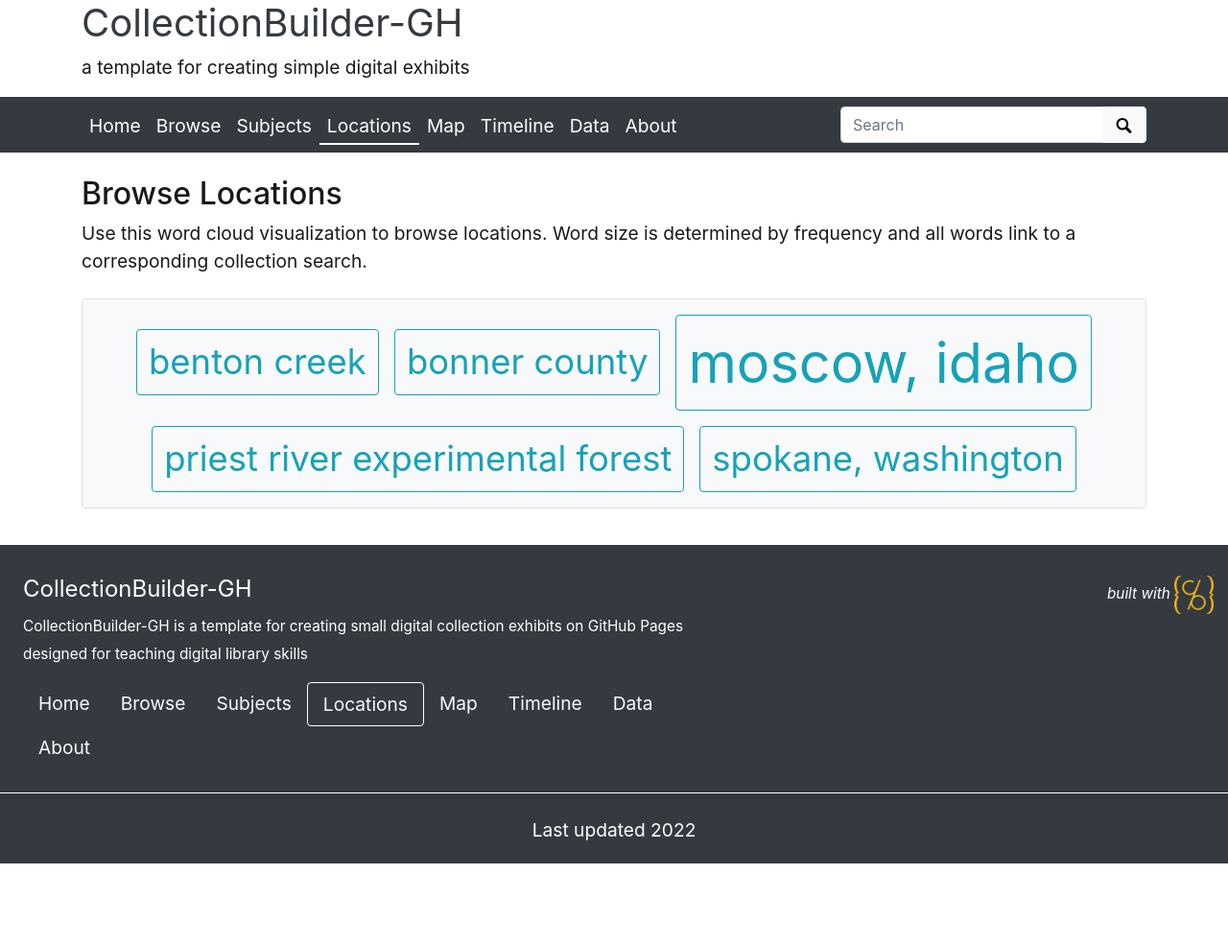
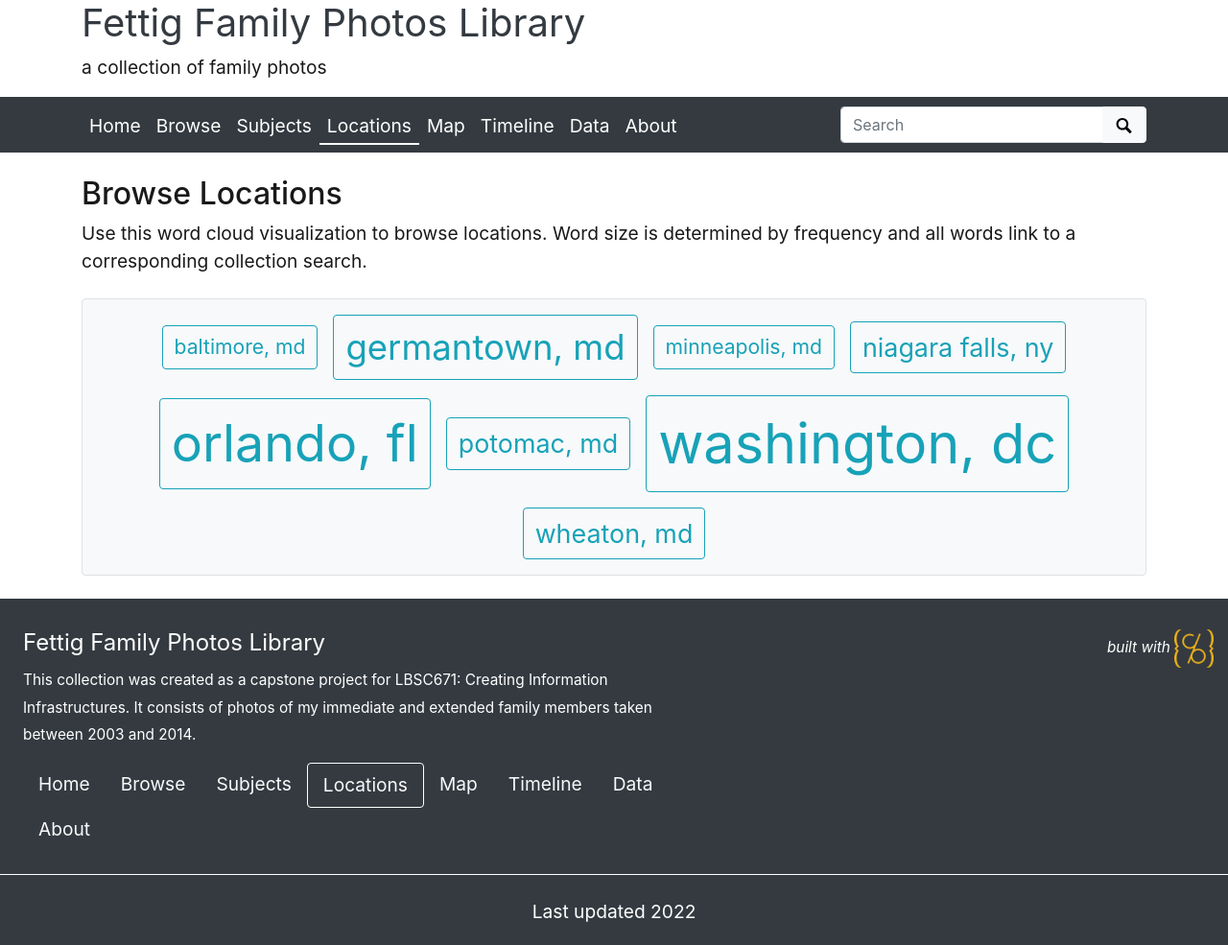
Before and after one commit to rbfettig/LBSC671_DigLib_BROKEN, a Jekyll site: the page built from pages/locations.md, in a window 1280 px wide. Shown: the whole page at 96% size. Built offline with Jekyll 4.4.1, drawn with Linux system fonts in a browser that asks for light colours; before the commit the page ends 900 px from its top, so only the background shows below that.

Commit message:
Updated site settings and collection settings

```diff
--- a/_config.yml
+++ b/_config.yml
@@ -20,21 +20,21 @@
 # SITE SETTINGS
 #
 # title of site appears in banner
-title: CollectionBuilder-GH
+title: Fettig Family Photos Library
 # tagline, a short phrase that will appear throughout the site in the top banner
-tagline: a template for creating simple digital exhibits
+tagline: a collection of family photos
 # description appears in meta tags and other locations
 # this description might appear in search result lists, keep around 160 characters max
-description: "CollectionBuilder-GH is a template for creating small digital collection exhibits on GitHub Pages designed for teaching digital library skills"
+description: "This collection was created as a capstone project for LBSC671: Creating Information Infrastructures. It consists of photos of my immediate and extended family members taken between 2003 and 2014."
 # creator of the digital collection, to appear in meta tags; we typically use our GitHub usernames but feel free to just use your name
-author: CollectionBuilder
+author: Rosemarie Fettig
 
 ##########
 # COLLECTION SETTINGS
 #
 # Set the metadata for your collection (the name of the csv file in your _data directory that describes the objects in your collection)
 # Use the filename of your CSV **without** the ".csv" extension! E.g. _data/demo-metadata.csv --> "demo-metadata"
-metadata: demo-metadata
+metadata: LBSC671_Metadata
 
 ##########
 # Site/Organization Branding
@@ -61,7 +61,7 @@
 # ROBOTS EXCLUDE
 #
 # set noindex to true if you do NOT want Google to index your site
-# noindex: true
+noindex: true
 
 ##########
 # BUILD SETTINGS
```
